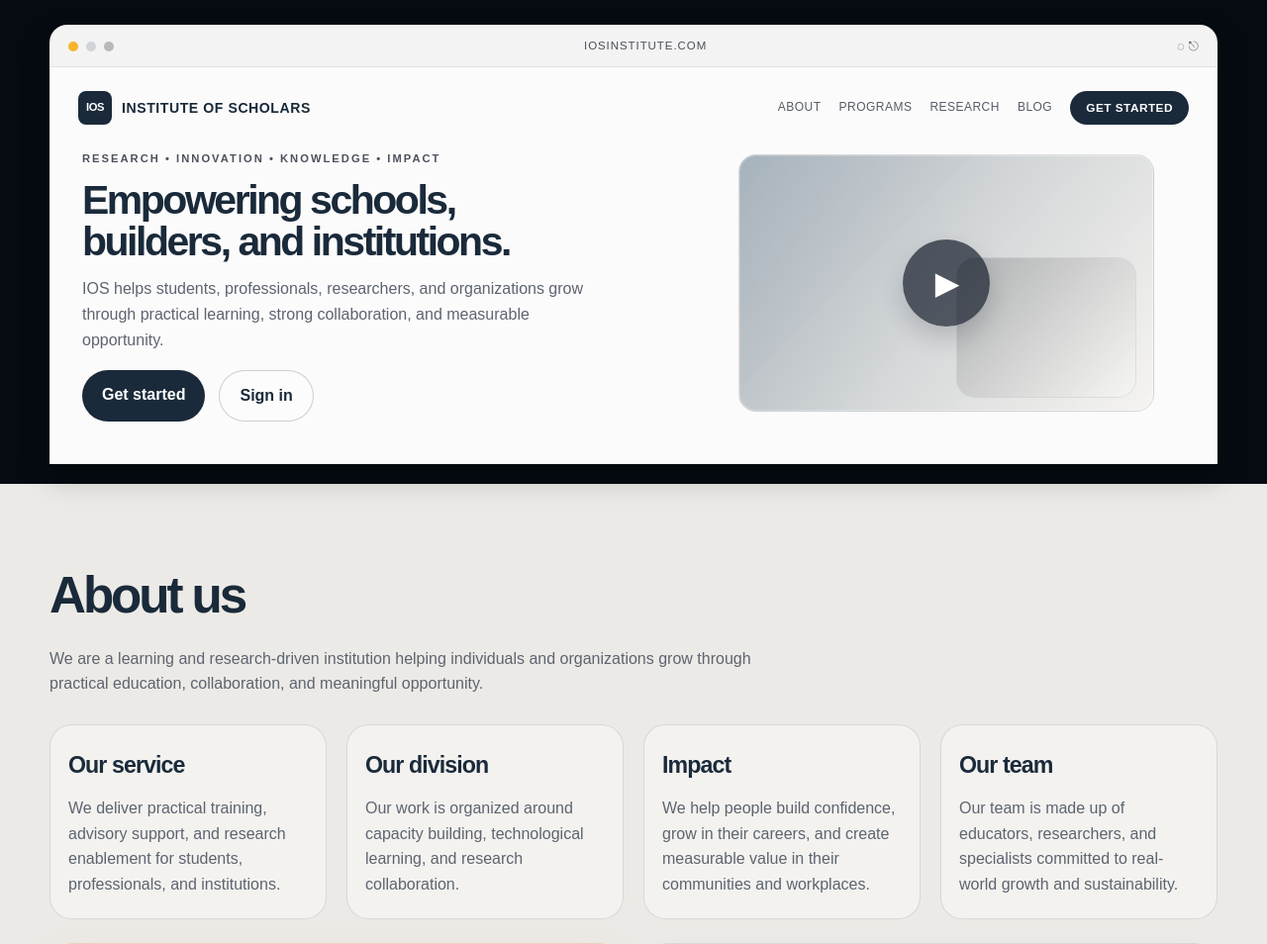
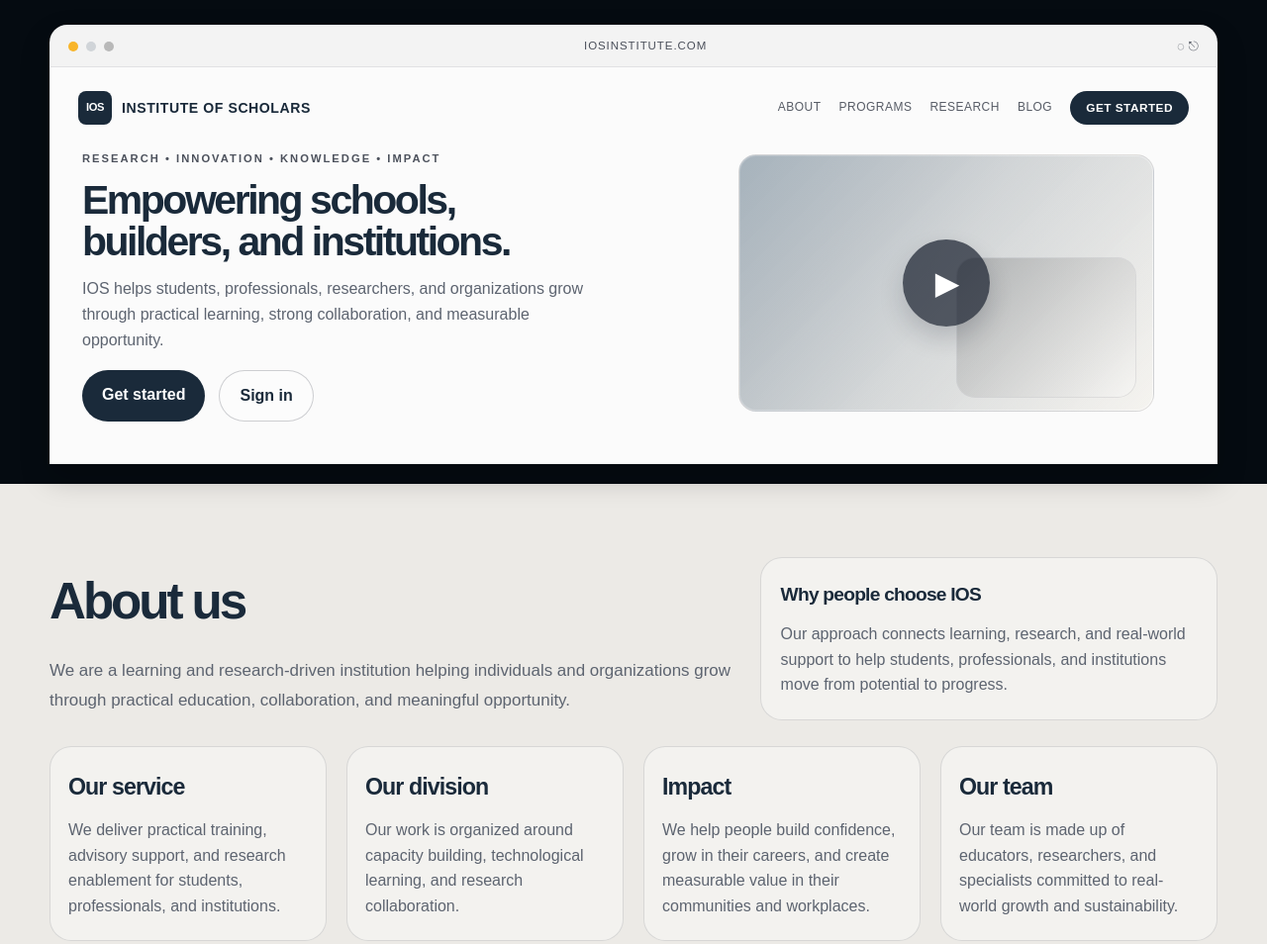
Before and after one commit to asunkemuhammed-oss/IOSInstitute, a Flask app: page / in a window 1280 px wide. Shown: the part 84-1038 px from the top of the page at 99% size. Run offline with Flask 3, Linux system fonts and the light colour scheme.

Commit message:
Finalize homepage about section layout

```diff
--- a/templates/home.html
+++ b/templates/home.html
@@ -463,6 +463,51 @@
         max-width: 720px;
       }
 
+      .about-intro {
+        display: grid;
+        grid-template-columns: 1.2fr 0.8fr;
+        gap: 24px;
+        align-items: center;
+        margin-bottom: 24px;
+      }
+
+      .about-copy {
+        padding: 6px 0;
+      }
+
+      .about-copy h2 {
+        margin: 0 0 14px;
+        font-size: clamp(2.2rem, 4vw, 3.4rem);
+        letter-spacing: -0.06em;
+        color: var(--primary);
+      }
+
+      .about-copy p {
+        margin: 0;
+        color: var(--muted);
+        font-size: 1.06rem;
+        line-height: 1.8;
+      }
+
+      .about-panel {
+        background: rgba(255,255,255,0.38);
+        border: 1px solid var(--line);
+        border-radius: 22px;
+        padding: 22px 20px;
+      }
+
+      .about-panel h3 {
+        margin: 0 0 12px;
+        font-size: 1.2rem;
+        letter-spacing: -0.04em;
+        color: var(--primary);
+      }
+
+      .about-panel p {
+        margin: 0;
+        color: var(--muted);
+      }
+
       .about-grid {
         display: grid;
         grid-template-columns: repeat(4, minmax(0, 1fr));
@@ -771,9 +816,16 @@
 
       <section id="about">
         <div class="container">
-          <div class="section-head">
-            <h2>About us</h2>
-            <p>We are a learning and research-driven institution helping individuals and organizations grow through practical education, collaboration, and meaningful opportunity.</p>
+          <div class="about-intro">
+            <div class="about-copy">
+              <h2>About us</h2>
+              <p>We are a learning and research-driven institution helping individuals and organizations grow through practical education, collaboration, and meaningful opportunity.</p>
+            </div>
+
+            <div class="about-panel">
+              <h3>Why people choose IOS</h3>
+              <p>Our approach connects learning, research, and real-world support to help students, professionals, and institutions move from potential to progress.</p>
+            </div>
           </div>
 
           <div class="about-grid">
```
